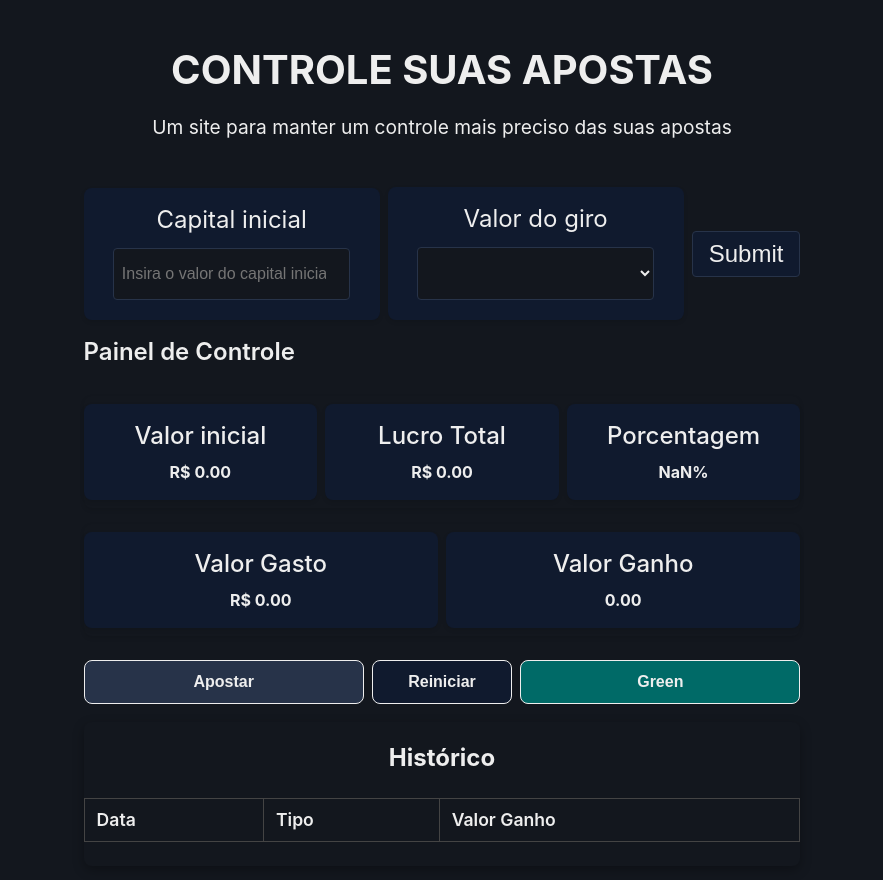
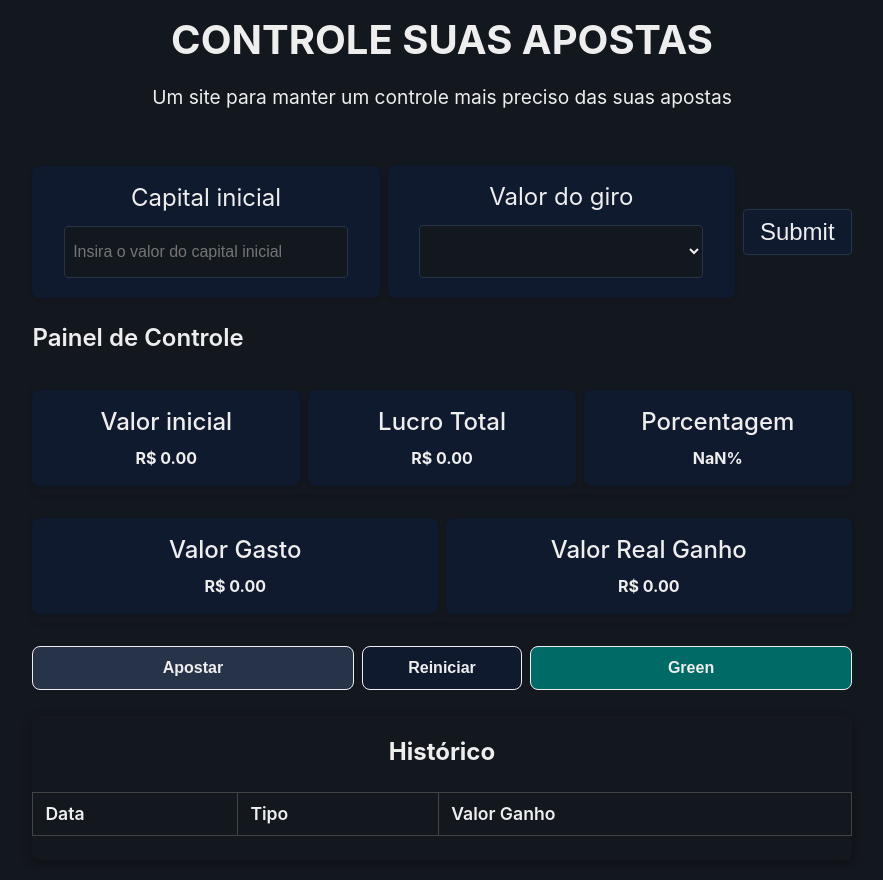
Before and after one commit to SirReinato-job/kingsBet, a React (Vite) app: page /cassino in a window 1280 px wide. Shown: the top 880 px of the page, without its empty margins (198-1081 px from the left). Built offline with nearby package versions, Linux system fonts and the light colour scheme.

Commit message:
Rotas criadas, inicio da criação da home

```diff
--- a/package.json
+++ b/package.json
@@ -14,6 +14,7 @@
     "react-dom": "^19.1.0",
     "react-hook-form": "^7.57.0",
     "react-modal": "^3.16.3",
+    "react-router-dom": "^7.6.2",
     "sass": "^1.89.1"
   },
   "devDependencies": {
--- a/src/App.jsx
+++ b/src/App.jsx
@@ -1,19 +1,10 @@
 import './styles/global.scss'
 import './App.scss'
-import Header from './components/Header'
-import ControleValores from './components/ControleValores'
-import PainelBet from './components/PainelBet'
-import HistoricoBet from './components/HistoricoBet'
-
+import Rotas from './routes/routes'
 function App() {
 
   return (
-    <div className="conteiner">
-      <Header />
-      <ControleValores/>
-      <PainelBet/>
-      <HistoricoBet/>
-    </div>
+      <Rotas/>
   )
 }
 
--- a/src/components/PainelBet/index.jsx
+++ b/src/components/PainelBet/index.jsx
@@ -3,6 +3,7 @@ import { useBet } from "../../context/BetContext";
 import ModalGanho from "../ModalGanho";
 import { useState } from "react";
 import Cards from "../Cards";
+import { set } from "react-hook-form";
 
 export default function PainelBet() {
     const [modalIsOpen, setModalIsOpen] = useState(false);
@@ -11,6 +12,7 @@ export default function PainelBet() {
     const {
         saldoInicial,
         saldoAtual,
+        setSaldoAtual,
         valorGiro,
         resetarDados,
         registrarGiro,
@@ -24,6 +26,14 @@ export default function PainelBet() {
     function closeModal() {
         setModalIsOpen(false);
     }
+
+    const valorApostadoAoGirar = (historico.length * valorGiro);
+
+    const valorGanho = historico
+        .filter((item) => item.tipo === "ganho")
+        .reduce((acc, item) => acc + item.valor, 0);
+
+
 
     // Função para registrar um giro apenas se tiver um valor
     function registrarSeuGiro() {
@@ -59,7 +69,7 @@ export default function PainelBet() {
                 <Cards>
                     <h3 className={styles.tituloPainelBetItem}>Lucro Total</h3>
                     <span className={styles.valorPainelBetItem}>
-                        {"R$ " + saldoAtual.toFixed(2)}
+                        {"R$ " + (saldoInicial - valorApostadoAoGirar + valorGanho).toFixed(2)}
                     </span>
                 </Cards>
 
@@ -78,18 +88,15 @@ export default function PainelBet() {
                 <Cards>
                     <h3 className={styles.tituloPainelBetItem}>Valor Gasto</h3>
                     <span className={styles.valorPainelBetItem}>
-                        {"R$ " + (historico.length * valorGiro).toFixed(2)}
+                        {"R$ " + valorApostadoAoGirar.toFixed(2)}
                     </span>
                 </Cards>
 
 
                 <Cards>
-                    <h3 className={styles.tituloPainelBetItem}>Valor Ganho</h3>
+                    <h3 className={styles.tituloPainelBetItem}>Valor Real Ganho</h3>
                     <span className={styles.valorPainelBetItem}>
-                        {historico
-                            .filter((item) => item.tipo === "ganho")
-                            .reduce((acc, item) => acc + item.valor, 0)
-                            .toFixed(2)}
+                        { "R$ " + (valorGanho-valorApostadoAoGirar).toFixed(2) }
                     </span>
                 </Cards>
             </div>
--- /dev/null
+++ b/src/pages/Cassino/Cassino.module.scss
@@ -0,0 +1,2 @@
+@import '../../styles/global/themes';
+@import '../../styles/global/layout';
--- /dev/null
+++ b/src/pages/Cassino/index.jsx
@@ -0,0 +1,15 @@
+import styles from './Cassino.module.scss';
+import Header from '../../components/Header';
+import ControleValores from '../../components/ControleValores';
+import PainelBet from '../../components/PainelBet';
+import HistoricoBet from '../../components/HistoricoBet';
+export default function Cassinos() {
+    return (
+        <div className={`${styles.container} ${styles.flexColumn}`}>
+            <Header />
+            <ControleValores />
+            <PainelBet />
+            <HistoricoBet />
+        </div>
+    );
+}
--- /dev/null
+++ b/src/pages/Home/index.jsx
@@ -0,0 +1,8 @@
+export default function Home() {
+  return (
+    <div>
+      <h1>Bem-vindo ao KingsBet!</h1>
+      <p>Explore nossas apostas e comece a jogar!</p>
+    </div>
+  );
+}
--- /dev/null
+++ b/src/routes/routes.jsx
@@ -0,0 +1,15 @@
+import { BrowserRouter, Route, Routes } from "react-router-dom";
+import Home from "../pages/Home";
+import Cassinos from "../pages/Cassino";
+
+export default function Rotas() {
+    return (
+        <BrowserRouter>
+            <Routes>
+
+                <Route path="/" element={<Home />} />
+                <Route path="/cassino" element={<Cassinos/>} />
+            </Routes>
+        </BrowserRouter>
+    )
+}
```
Also changed, not shown: src/pages/Home/Home.module.scss (added), 1 other file (tests, documents, lock files or other folders).
